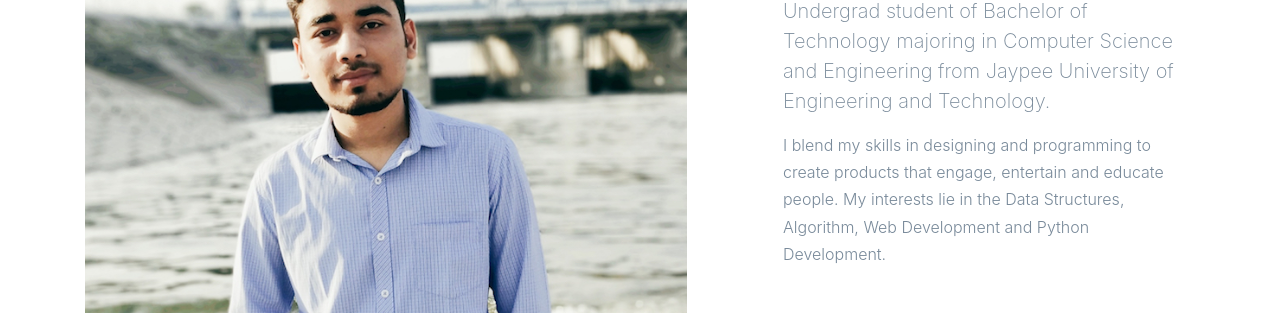
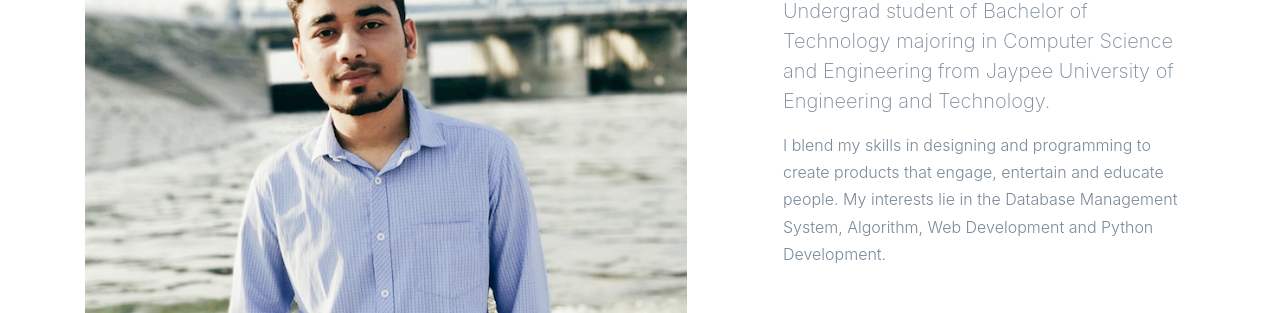
Before and after one commit to ulshell/Portfolio, a plain HTML site: page index.html in a window 1280 px wide. Shown: the part 1000-1313 px from the top of the page. Drawn offline with nearby package versions, Linux system fonts and the light colour scheme; some packages are replaced by stand-ins of ours; no server answers; files whose address does not match are found by name.

Commit message:
Update index.html

```diff
--- a/index.html
+++ b/index.html
@@ -70,7 +70,7 @@
               <h2>About <strong>Me</strong></h2>
             </div>
             <p class="lead">My name is Utkarsh Mishra. I am Junior Undergrad student of Bachelor of Technology majoring in Computer Science and Engineering from Jaypee University of Engineering and Technology.</p>
-            <p class="mb-5">I blend my skills in designing and programming to create products that engage, entertain and educate people. My interests lie in the Data Structures, Algorithm, Web Development and Python Development.</p>
+            <p class="mb-5">I blend my skills in designing and programming to create products that engage, entertain and educate people. My interests lie in the Database Management System, Algorithm, Web Development and Python Development.</p>
 
             <p>
               <a href="#section-contact" class="btn btn-primary px-4 py-2 btn-sm smoothscroll">Hire Me</a>
```
